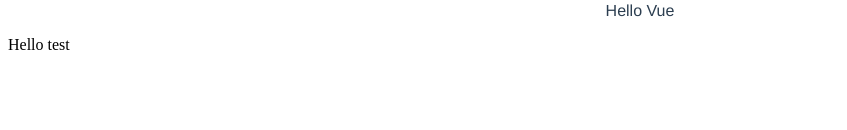
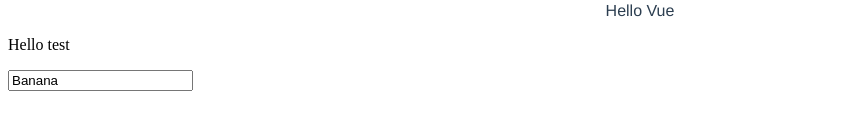
Before and after one commit to MasqueradeU/vue_prac, a Vue app: page / in a window 1280 px wide. Shown: the part 280-410 px from the top of the page, without its empty margins (0-847 px from the left). Built offline with nearby package versions, Linux system fonts and the light colour scheme.

Commit message:
Bind input box value

```diff
--- a/src/components/dataBinding.vue
+++ b/src/components/dataBinding.vue
@@ -1,12 +1,18 @@
 <template>
   <div id="databinding">
     <p>Hello test</p>
+    <input v-bind:value="msgf">
   </div>
 </template>
 
 <script>
 export default {
-  name: 'databinding'
+  name: 'databinding',
+  data () {
+    return {
+      msgf: 'Banana'
+    }
+  }
 }
 </script>
 
```
